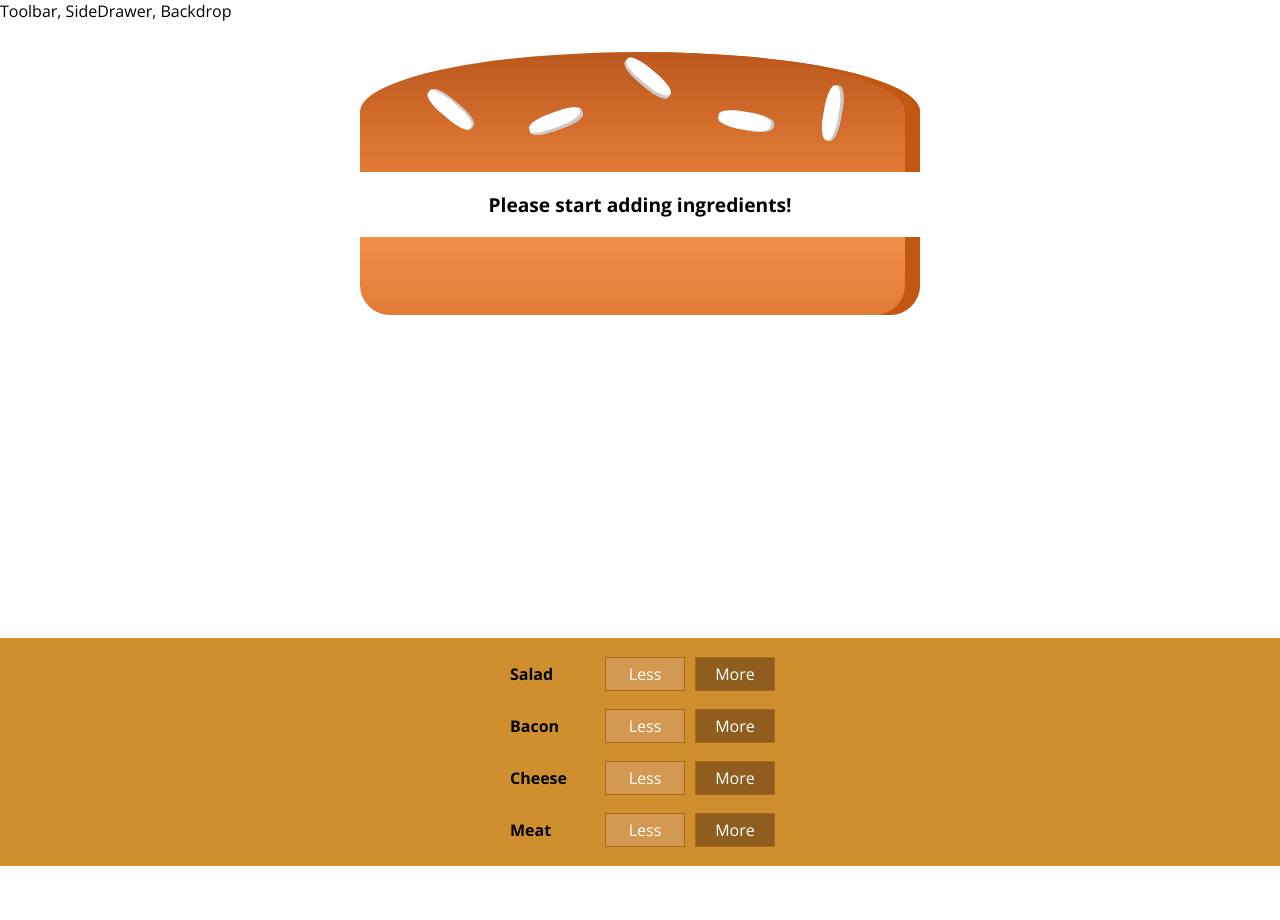
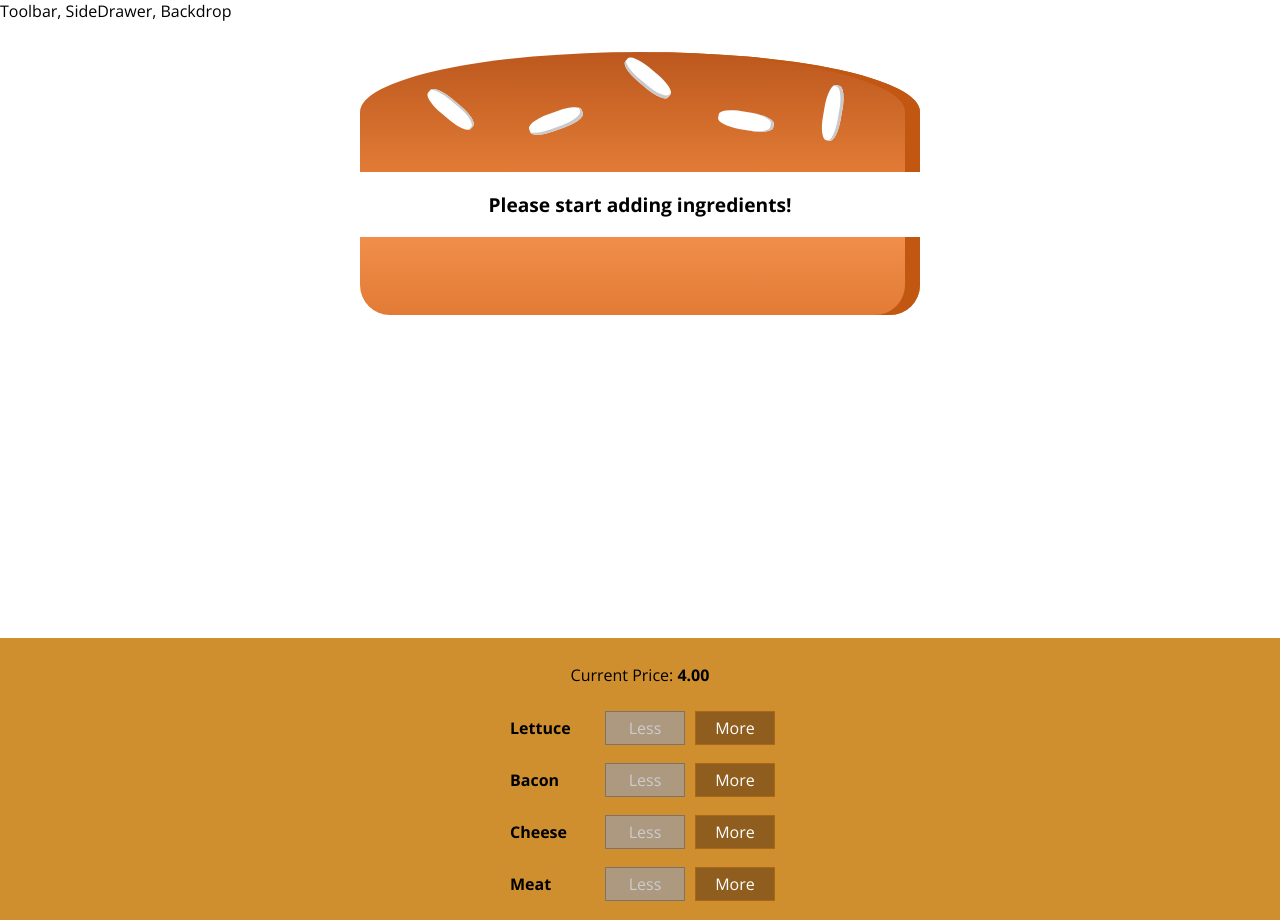
Before and after one commit to kkatoch89/burger-builder, a React (Create React App) app: page / in a window 1280 px wide. Before the commit the page ends 866 px from the top, so only its background shows below. Built offline with nearby package versions, Linux system fonts and the light colour scheme.

Commit message:
Added burger builder controls functionality so now can add ingrediets to burger that will reflect on render, plus will calculate price from state changes as ingredients get added/removed

```diff
--- a/src/components/Burger/BuildControls/BuildControl/BuildControl.js
+++ b/src/components/Burger/BuildControls/BuildControl/BuildControl.js
@@ -6,8 +6,16 @@
 	return (
 		<div className={styles.BuildControl}>
 			<div className={styles.Label}>{props.label}</div>
-			<button className={styles.Less}>Less</button>
-			<button className={styles.More}>More</button>
+			<button
+				className={styles.Less}
+				onClick={props.removed}
+				disabled={props.disabled}
+			>
+				Less
+			</button>
+			<button className={styles.More} onClick={props.added}>
+				More
+			</button>
 		</div>
 	);
 };
--- a/src/components/Burger/BuildControls/BuildControls.js
+++ b/src/components/Burger/BuildControls/BuildControls.js
@@ -4,7 +4,7 @@
 import BuildControl from './BuildControl/BuildControl';
 
 const controls = [
-	{ label: 'Salad', type: 'salad' },
+	{ label: 'Lettuce', type: 'lettuce' },
 	{ label: 'Bacon', type: 'bacon' },
 	{ label: 'Cheese', type: 'cheese' },
 	{ label: 'Meat', type: 'meat' },
@@ -13,8 +13,19 @@
 const buildControls = (props) => {
 	return (
 		<div className={styles.BuildControls}>
+			<p>
+				Current Price: <strong>{props.price.toFixed(2)}</strong>
+			</p>
 			{controls.map((ctrl) => {
-				return <BuildControl key={ctrl.label} label={ctrl.label} />;
+				return (
+					<BuildControl
+						key={ctrl.label}
+						label={ctrl.label}
+						added={() => props.ingredientAdded(ctrl.type)}
+						removed={() => props.ingredientRemoved(ctrl.type)}
+						disabled={props.disabled[ctrl.type]}
+					/>
+				);
 			})}
 		</div>
 	);
--- a/src/components/Burger/Burger.js
+++ b/src/components/Burger/Burger.js
@@ -21,7 +21,6 @@
 	if (transformedIngredients.length === 0) {
 		transformedIngredients = <p>Please start adding ingredients!</p>;
 	}
-	console.log(transformedIngredients);
 
 	return (
 		<div className={styles.Burger}>
--- a/src/components/Burger/BurgerIngredient/BurgerIngredient.js
+++ b/src/components/Burger/BurgerIngredient/BurgerIngredient.js
@@ -28,7 +28,7 @@
 			case 'bacon':
 				ingredient = <div className={styles.Bacon}></div>;
 				break;
-			case 'salad':
+			case 'lettuce':
 				ingredient = <div className={styles.Salad}></div>;
 				break;
 		}
--- a/src/containers/BurgerBuilder/BurgerBuilder.js
+++ b/src/containers/BurgerBuilder/BurgerBuilder.js
@@ -3,21 +3,74 @@
 import Burger from '../../components/Burger/Burger';
 import BuildControls from '../../components/Burger/BuildControls/BuildControls';
 
+const INGREDIENT_PRICES = {
+	lettuce: 0.5,
+	cheese: 0.4,
+	meat: 1.3,
+	bacon: 0.6,
+};
+
 class BurgerBuilder extends Component {
 	state = {
 		ingredients: {
-			salad: 0,
+			lettuce: 0,
 			bacon: 0,
 			cheese: 0,
 			meat: 0,
 		},
+		totalPrice: 4,
+	};
+
+	addIngredientsHandler = (type) => {
+		const oldCount = this.state.ingredients[type];
+		const updatedCount = oldCount + 1;
+		const updatedIngredients = {
+			...this.state.ingredients,
+		};
+		updatedIngredients[type] = updatedCount;
+		const priceAddition = INGREDIENT_PRICES[type];
+		const oldPrice = this.state.totalPrice;
+		const newPrice = oldPrice + priceAddition;
+		this.setState({ totalPrice: newPrice, ingredients: updatedIngredients });
+	};
+
+	removeIngredientsHandler = (type) => {
+		const oldCount = this.state.ingredients[type];
+		if (oldCount <= 0) {
+			return;
+		}
+		const updatedCount = oldCount - 1;
+		const updatedIngredients = {
+			...this.state.ingredients,
+		};
+		updatedIngredients[type] = updatedCount;
+		const priceDeduction = INGREDIENT_PRICES[type];
+		const oldPrice = this.state.totalPrice;
+		const newPrice = oldPrice - priceDeduction;
+		this.setState({
+			totalPrice: newPrice,
+			ingredients: updatedIngredients,
+		});
 	};
 
 	render() {
+		const disabledInfo = {
+			...this.state.ingredients,
+		};
+
+		for (let key in disabledInfo) {
+			disabledInfo[key] = disabledInfo[key] <= 0;
+		}
+
 		return (
 			<>
 				<Burger ingredients={this.state.ingredients} />
-				<BuildControls />
+				<BuildControls
+					ingredientAdded={this.addIngredientsHandler}
+					ingredientRemoved={this.removeIngredientsHandler}
+					disabled={disabledInfo}
+					price={this.state.totalPrice}
+				/>
 			</>
 		);
 	}
```
